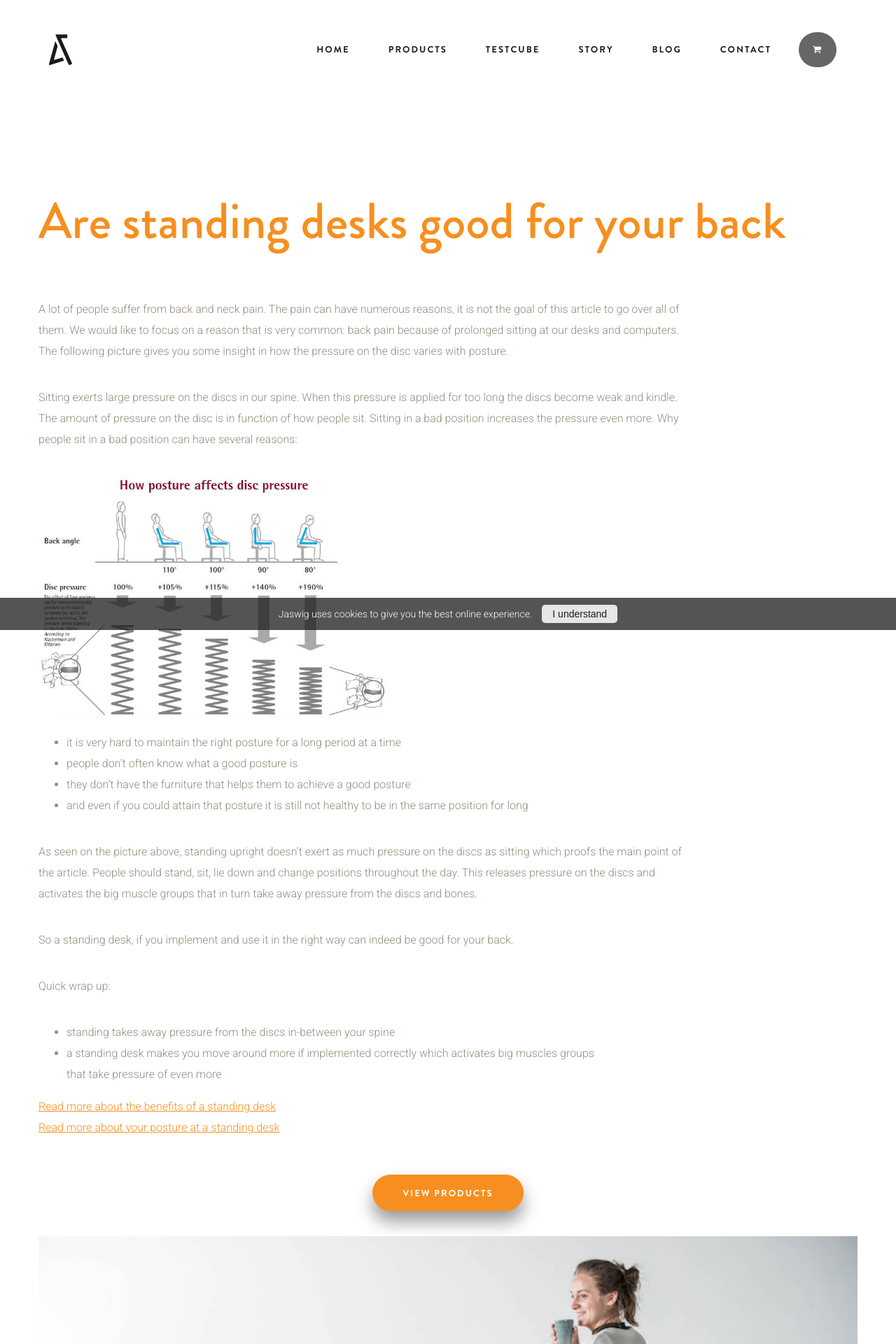
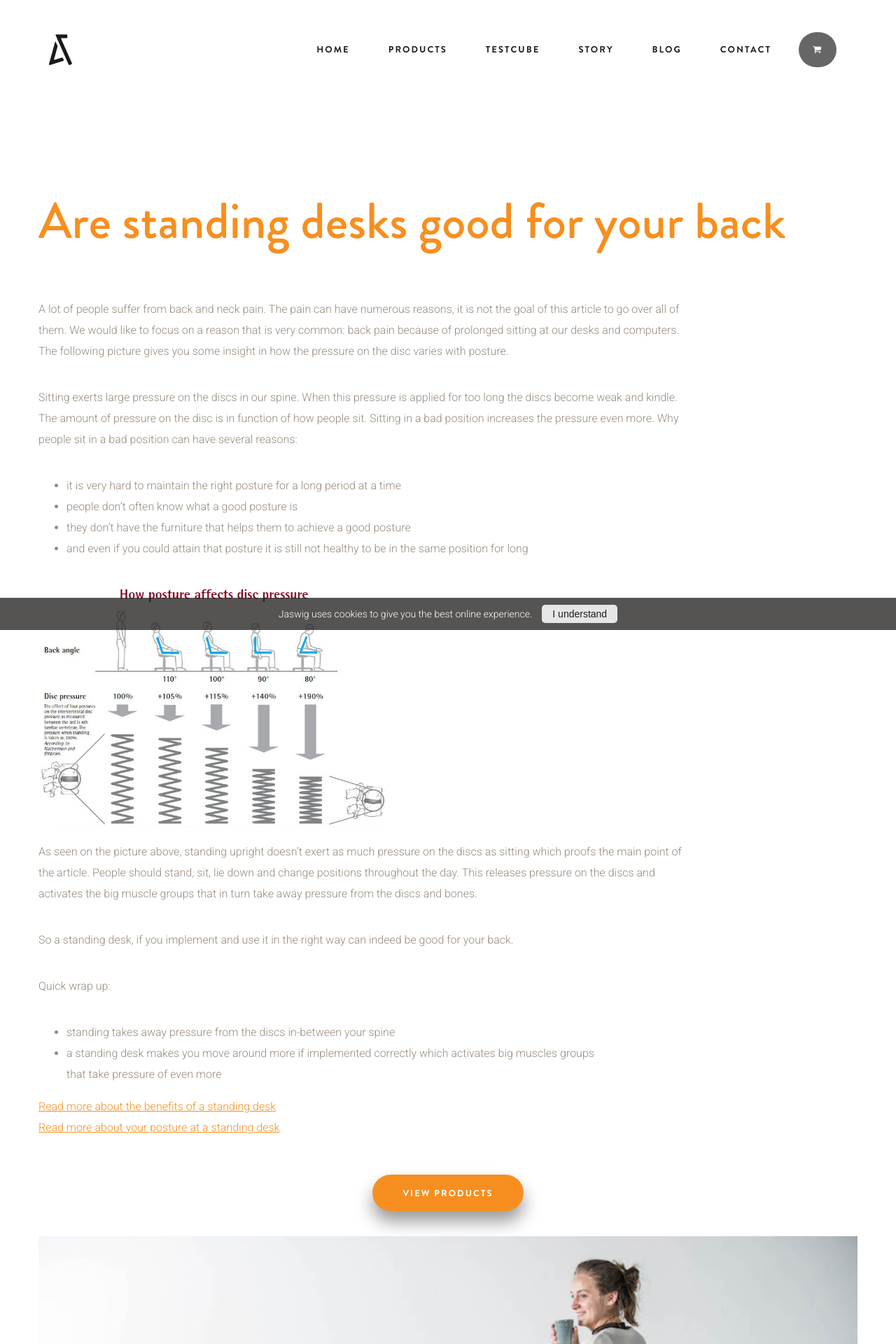
Before and after one commit to samuelrieder/jaswig.github.io, a Jekyll site: the page built from are-standing-desks-good-for-your-back.html, in a window 1280 px wide. Shown: the top 1920 px of the page at 70% size. Built offline with Jekyll 4.4.1, drawn with Linux system fonts in a browser that asks for light colours; nearby versions of some CDN libraries.

Commit message:
Update are-standing-desks-good-for-your-back.html

```diff
--- a/are-standing-desks-good-for-your-back.html
+++ b/are-standing-desks-good-for-your-back.html
@@ -17,9 +17,6 @@ permalink: /are-standing-desks-good-for-your-back/
         Sitting exerts large pressure on the discs in our spine. When this pressure is applied for too long the discs become weak and kindle. The amount of pressure on the disc is in function of how people sit. Sitting in a bad position increases the pressure even more. Why people sit in a bad position can have several reasons:
         </p>
 
-
-          <img class="img-adjust" src="/images/Disc-pressure.jpg" alt="Pressure on spine in different positions" width="80%">
-
         <ul>
           <li>it is very hard to maintain the right posture for a long period at a time</li>
           <li>people don’t often know what a good posture is</li>
@@ -27,6 +24,7 @@ permalink: /are-standing-desks-good-for-your-back/
           <li>and even if you could attain that posture it is still not healthy to be in the same position for long</li>
         </ul>
 
+        <img class="img-adjust" src="/images/Disc-pressure.jpg" alt="Pressure on spine in different positions" width="80%">
 
         <p>
           As seen on the picture above, standing upright doesn’t exert as much pressure on the discs as sitting which proofs the main point of the article. People should stand, sit, lie down and change positions throughout the day. This releases  pressure on the discs and activates the big muscle groups that in turn take away pressure from the discs and bones.
```
